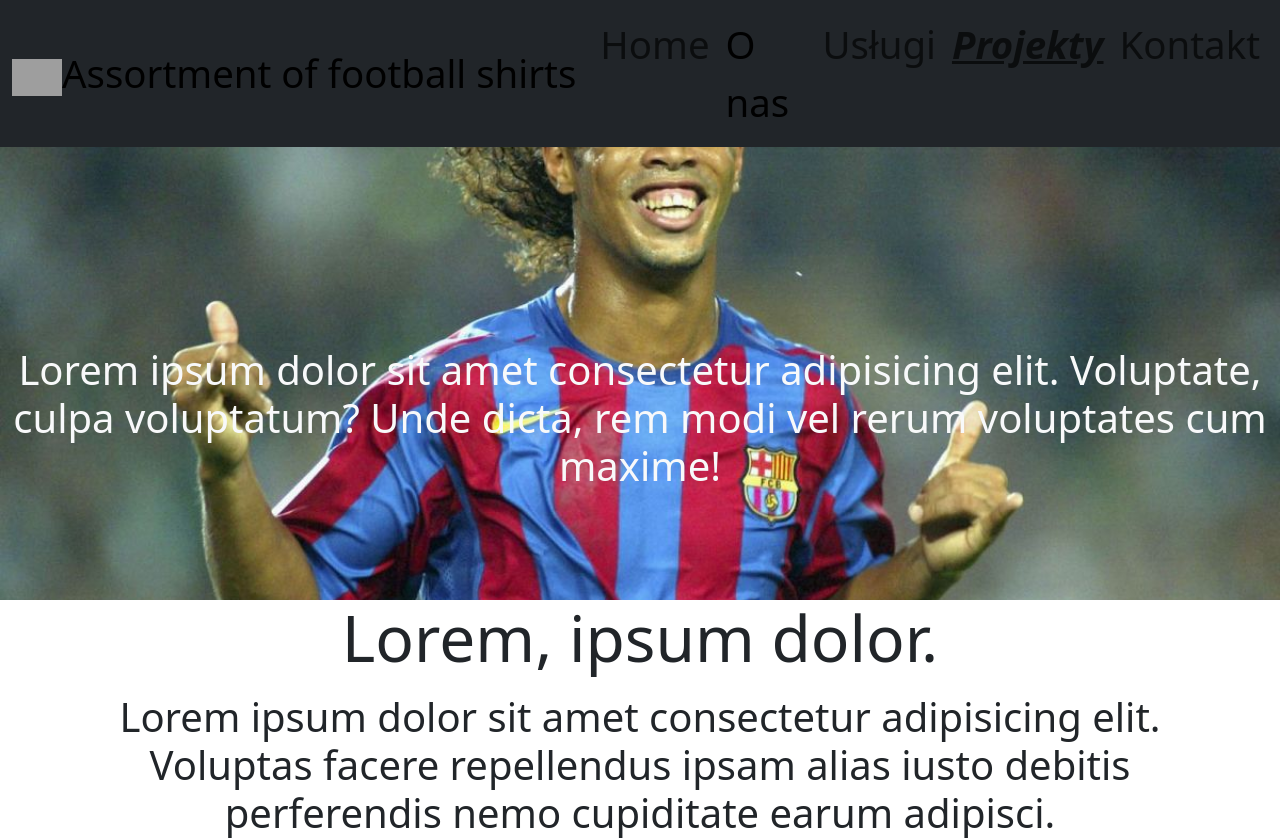
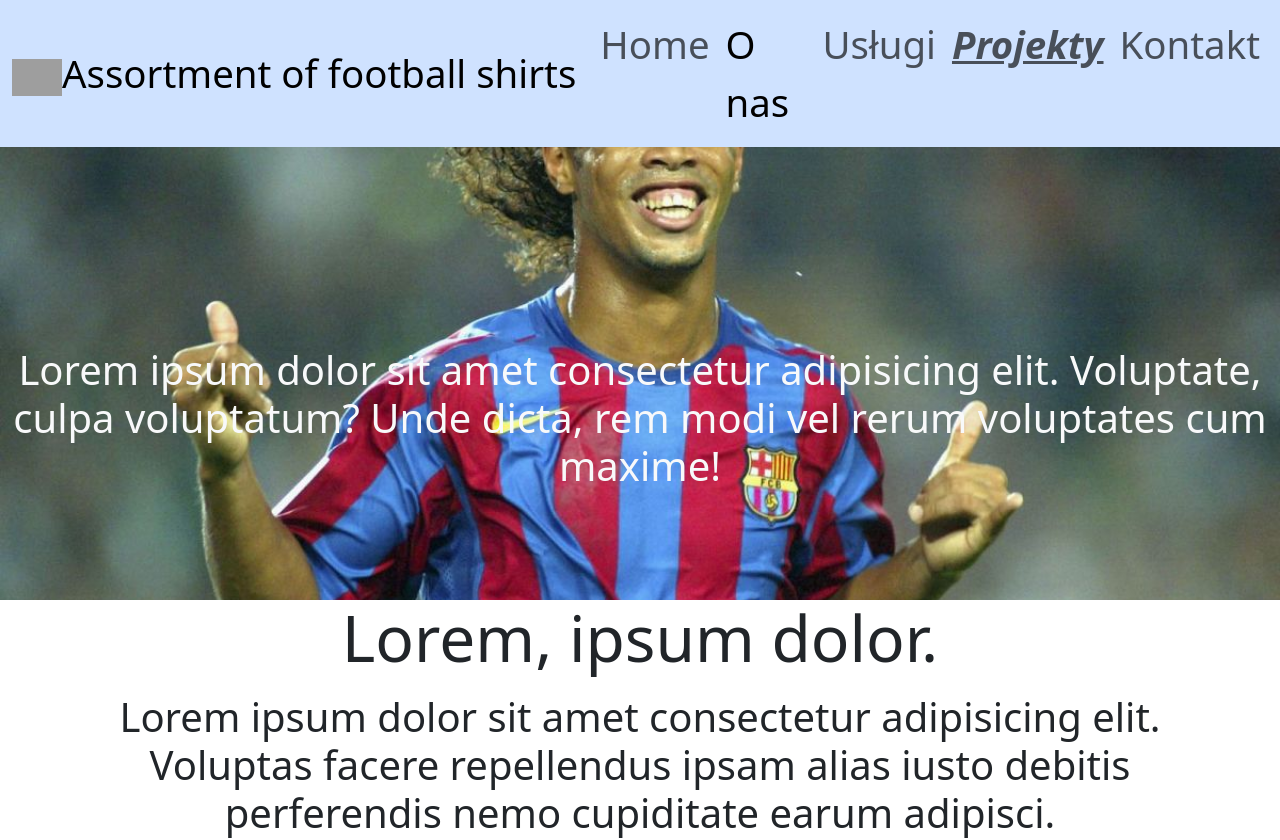
Before and after one commit to antonilukjan2010-hub/strona-profesjonalna, a plain HTML site: page index4.html in a window 1280 px wide. Shown: the top 840 px of the page. Drawn offline with nearby package versions, Linux system fonts and the light colour scheme; grey boxes are pictures that could not be loaded; files whose address does not match are found by name.

Commit message:
Update index4.html

```diff
--- a/index4.html
+++ b/index4.html
@@ -10,7 +10,7 @@
 </head>
 <body>
   <div class="container-fluid">
-       <nav class="navbar navbar-expand-lg bg-dark">
+       <nav class="navbar navbar-expand-lg bg-primary-subtle">
   <div class="container-fluid">
     <a class="navbar-brand" href="#"><div class="Navbar2"><img src=" c:\Users\Antoni\Downloads\vertical-navy-red-football-shirt-svgrepo-com (1).svg" alt="obraz7" class="obraz7" width="50px">Assortment of football shirts</div></a>
     <button class="navbar-toggler" type="button" data-bs-toggle="collapse" data-bs-target="#navbarNav" aria-controls="navbarNav" aria-expanded="false" aria-label="Toggle navigation">
```
